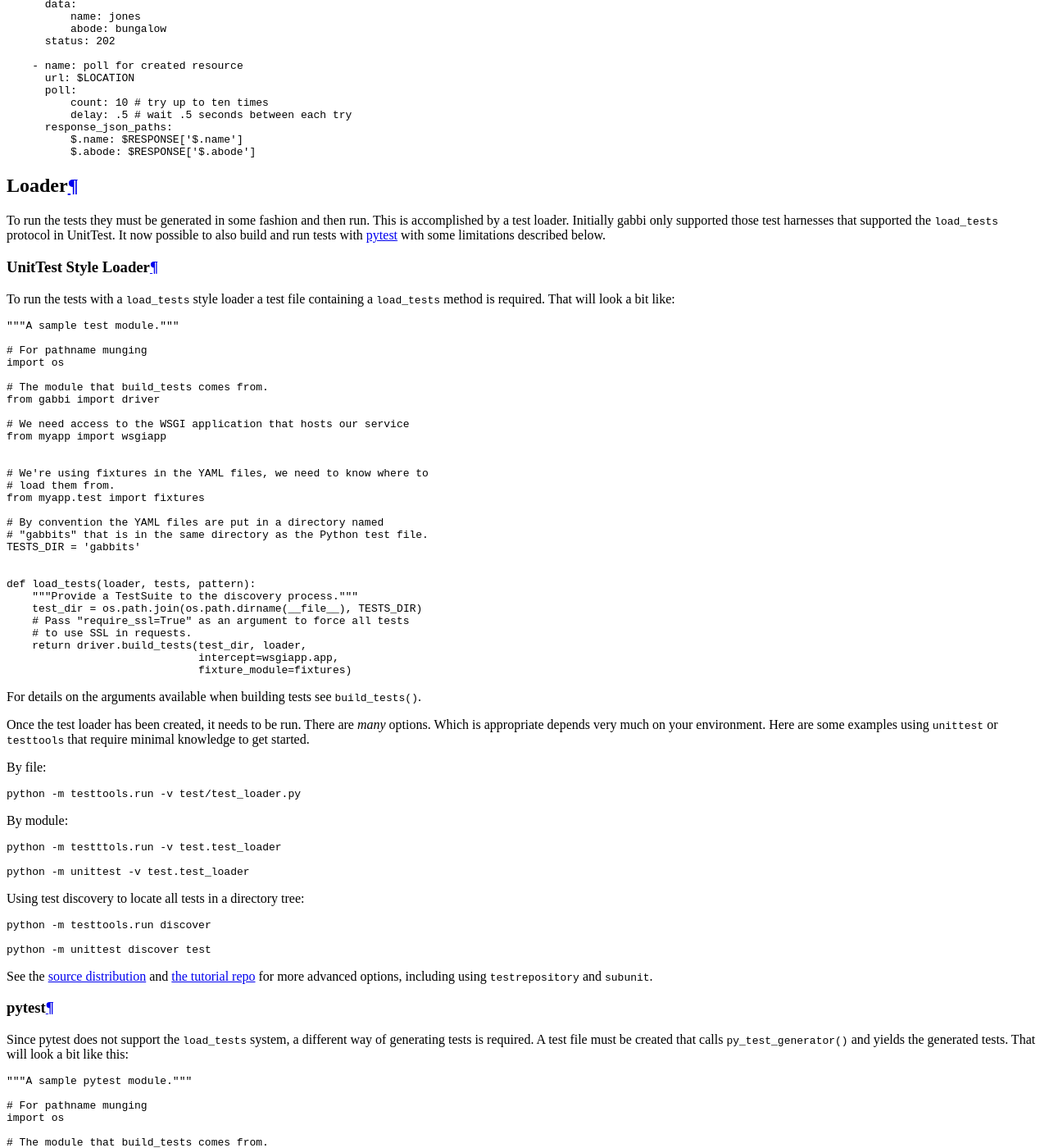
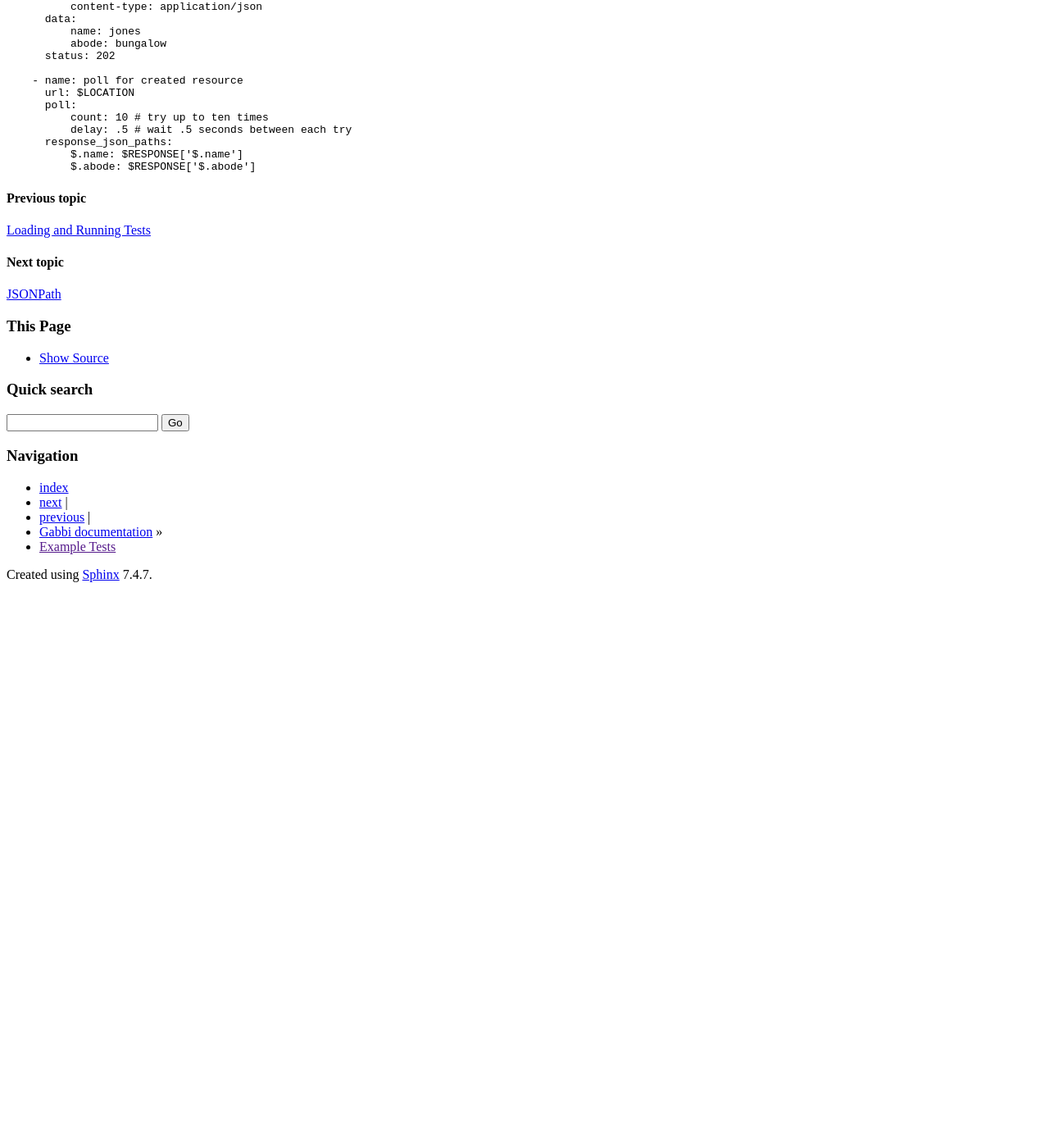
Before and after one commit to cdent/gabbi, a Sphinx documentation site: the page built from docs/source/example.rst, in a window 1280 px wide and 1400 px high, scrolled down 3507 px. Shown: the whole window at 82% size. Built offline with Sphinx 7.4.7, drawn with Linux system fonts in a browser that asks for light colours; comment, search, counter and statistics services are not loaded; after the commit the page ends 4225 px from its top, so only the background shows below that; some of the changed text lies outside the part shown.

Commit message:
Be more visible about test loader needs when concurrent
Some recent failulres in OpenStack land made it clear that
it was less clear than it should be the precautions that are
required when running gabbi in a concurrent testing environment.

```diff
--- a/docs/source/example.rst
+++ b/docs/source/example.rst
@@ -1,77 +1,12 @@
-Test Example
-============
+Example Tests
+=============
+
+.. _example:
 
 What follows is a commented example of some tests in a single
 file demonstrating many of the :doc:`format` features. See
-`Loader`_, below, for the Python needed to integrate with a testing
+:doc:`loader` for the Python needed to integrate with a testing
 harness.
 
 .. literalinclude:: example.yaml
    :language: yaml
-
-.. _test_loaders:
-
-Loader
-------
-
-To run the tests they must be generated in some fashion and then
-run. This is accomplished by a test loader. Initially gabbi only
-supported those test harnesses that supported the ``load_tests``
-protocol in UnitTest. It now possible to also build and run tests
-with pytest_ with some limitations described below.
-
-UnitTest Style Loader
-~~~~~~~~~~~~~~~~~~~~~
-
-To run the tests with a ``load_tests`` style loader a test file containing
-a ``load_tests`` method is required. That will look a bit like:
-
-.. literalinclude:: example.py
-   :language: python
-
-For details on the arguments available when building tests see
-:meth:`~gabbi.driver.build_tests`.
-
-Once the test loader has been created, it needs to be run. There are *many*
-options. Which is appropriate depends very much on your environment. Here are
-some examples using ``unittest`` or ``testtools`` that require minimal
-knowledge to get started.
-
-By file::
-
-    python -m testtools.run -v test/test_loader.py
-
-By module::
-
-    python -m testttols.run -v test.test_loader
-
-    python -m unittest -v test.test_loader
-
-Using test discovery to locate all tests in a directory tree::
-
-    python -m testtools.run discover
-
-    python -m unittest discover test
-
-See the `source distribution`_ and `the tutorial repo`_ for more
-advanced options, including using ``testrepository`` and
-``subunit``.
-
-pytest
-~~~~~~
-
-Since pytest does not support the ``load_tests`` system, a different
-way of generating tests is required. A test file must be created
-that calls :meth:`~gabbi.driver.py_test_generator` and yields the
-generated tests. That will look a bit like this:
-
-.. literalinclude:: pytest-example.py
-   :language: python
-
-This can then be run with the usual pytest commands. For example::
-
-   py.test -svx pytest-example.py
-
-.. _source distribution: https://github.com/cdent/gabbi
-.. _the tutorial repo: https://github.com/cdent/gabbi-demo
-.. _pytest: http://pytest.org/
--- a/docs/source/index.rst
+++ b/docs/source/index.rst
@@ -8,6 +8,7 @@
    :hidden:
 
    format
+   loader
    example
    jsonpath
    host
--- /dev/null
+++ b/docs/source/loader.rst
@@ -0,0 +1,81 @@
+
+Loading and Running Tests
+=========================
+
+.. _test_loaders:
+
+To run gabbi tests with a test harness they must be generated in
+some fashion and then run. This is accomplished by a test loader.
+Initially gabbi only supported those test harnesses that supported
+the ``load_tests`` protocol in UnitTest. It now possible to also
+build and run tests with pytest_ with some limitations described below.
+
+.. note:: It is also possible to run gabbi tests from the command
+          line. See :doc:`runner`.
+
+.. warning:: If test are being run with a runner that supports
+             concurrency (such as ``testrepository``) it is critical
+             that the test runner is informed of how to group the
+             tests into their respective suites. The usual way to do
+             this is to use a regular expression that groups based
+             on the name of the yaml files. For example, when using
+             ``testrepository`` the ``.testr.conf`` file needs an
+             entry similar to the following::
+
+                 group_regex=gabbi\.suitemaker\.(test_[^_]+_[^_]+)
+
+UnitTest Style Loader
+~~~~~~~~~~~~~~~~~~~~~
+
+To run the tests with a ``load_tests`` style loader a test file containing
+a ``load_tests`` method is required. That will look a bit like:
+
+.. literalinclude:: example.py
+   :language: python
+
+For details on the arguments available when building tests see
+:meth:`~gabbi.driver.build_tests`.
+
+Once the test loader has been created, it needs to be run. There are *many*
+options. Which is appropriate depends very much on your environment. Here are
+some examples using ``unittest`` or ``testtools`` that require minimal
+knowledge to get started.
+
+By file::
+
+    python -m testtools.run -v test/test_loader.py
+
+By module::
+
+    python -m testttols.run -v test.test_loader
+
+    python -m unittest -v test.test_loader
+
+Using test discovery to locate all tests in a directory tree::
+
+    python -m testtools.run discover
+
+    python -m unittest discover test
+
+See the `source distribution`_ and `the tutorial repo`_ for more
+advanced options, including using ``testrepository`` and
+``subunit``.
+
+pytest
+~~~~~~
+
+Since pytest does not support the ``load_tests`` system, a different
+way of generating tests is required. A test file must be created
+that calls :meth:`~gabbi.driver.py_test_generator` and yields the
+generated tests. That will look a bit like this:
+
+.. literalinclude:: pytest-example.py
+   :language: python
+
+This can then be run with the usual pytest commands. For example::
+
+   py.test -svx pytest-example.py
+
+.. _source distribution: https://github.com/cdent/gabbi
+.. _the tutorial repo: https://github.com/cdent/gabbi-demo
+.. _pytest: http://pytest.org/
```
Also changed, not shown: .testr.conf.
